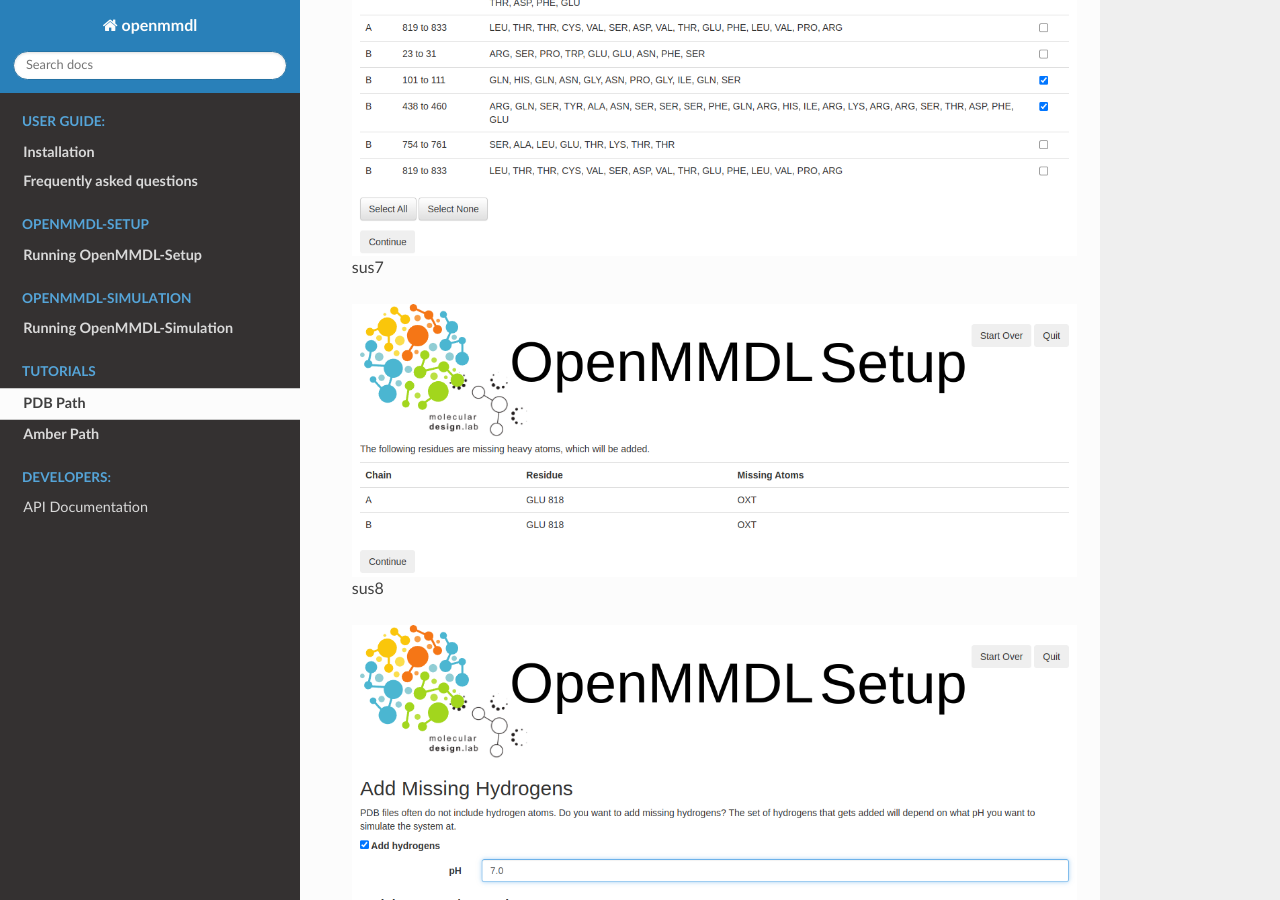
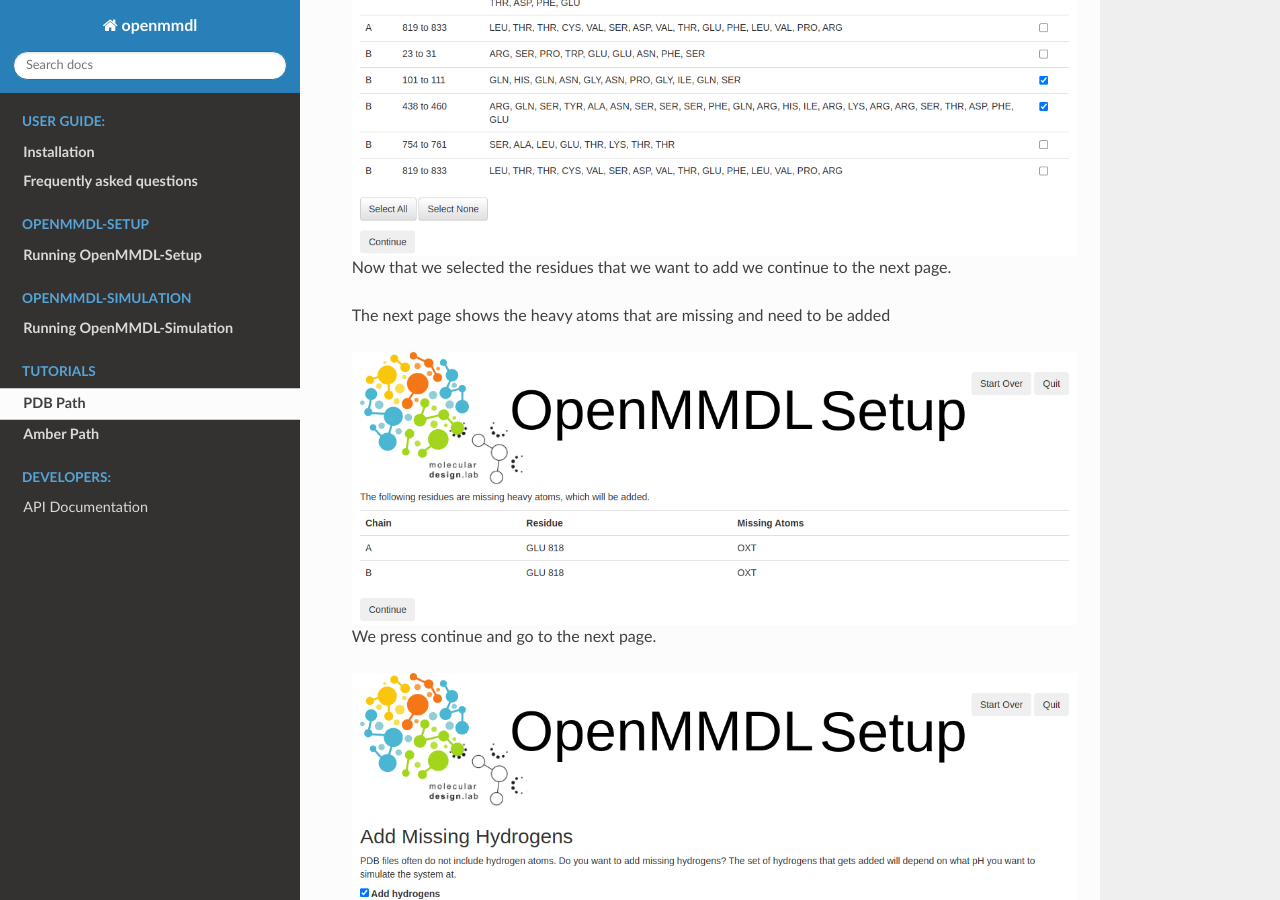
Before and after one commit to wolberlab/OpenMMDL, a Sphinx documentation site: the page built from docs/tutorial_pdb_path.rst, in a window 1280 px wide and 900 px high, scrolled down 4650 px. Built offline with Sphinx 7.4.7 and the Read the Docs theme 2.0.0, drawn with Linux system fonts in a browser that asks for light colours.

Commit message:
Update tutorial_pdb_path.rst

```diff
--- a/docs/tutorial_pdb_path.rst
+++ b/docs/tutorial_pdb_path.rst
@@ -90,13 +90,15 @@
    :figwidth: 725px
    :align: center
 
-sus7
+Now that we selected the residues that we want to add we continue to the next page.
+
+The next page shows the heavy atoms that are missing and need to be added
 
 .. figure:: /_static/images/tutorials/PDB_Path/Addheavyatoms.png
    :figwidth: 725px
    :align: center
 
-sus8
+We press continue and go to the next page.
 
 .. figure:: /_static/images/tutorials/PDB_Path/Addwater1.png
    :figwidth: 725px
```
